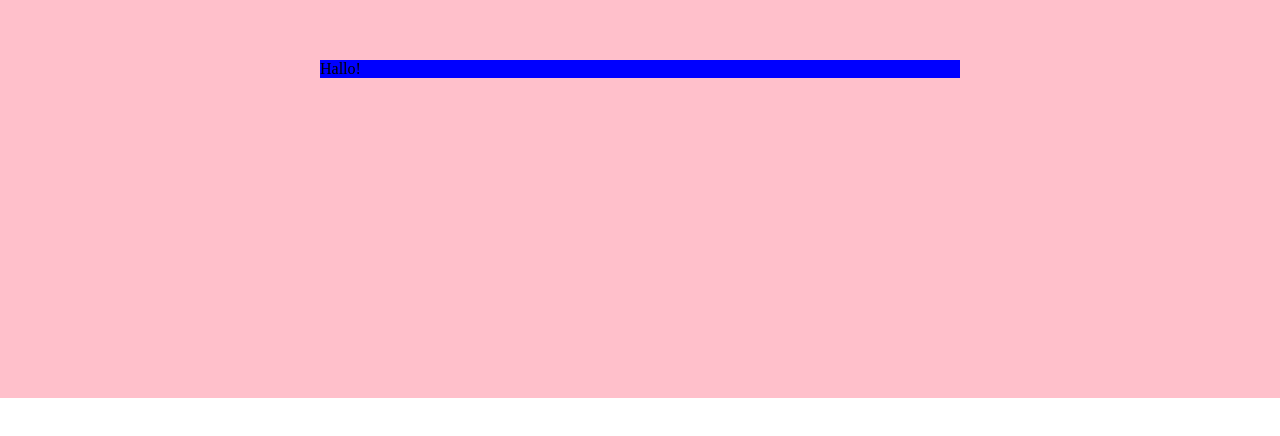
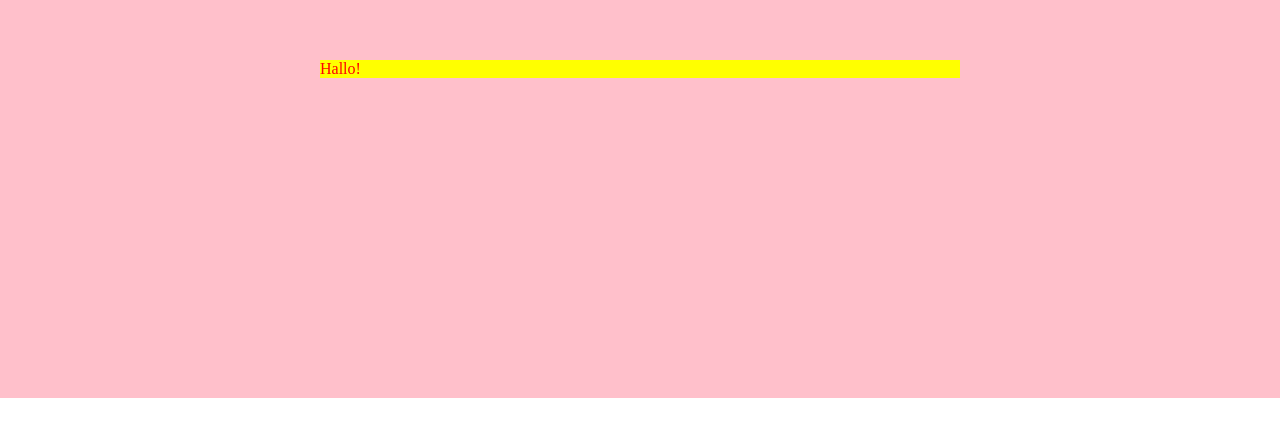
Before and after one commit to AndreasFaust/react-raster, a Next.js app: page / in a window 1280 px wide. Shown: the part 260-696 px from the top of the page. Built offline with nearby package versions, Linux system fonts and the light colour scheme.

Commit message:
Do Beta-Release

```diff
--- a/pages/index.tsx
+++ b/pages/index.tsx
@@ -3,111 +3,23 @@ import Link from "next/link";
 import Box from "../src";
 import { motion } from "framer-motion";
 
-// const items = [
-//   "Karl Marx",
-//   "Friedrich Engels",
-//   "Rosa Luxemburg",
-//   "Karl Liebknecht",
-//   "Clara Zetkin",
-//   "Ernst Toller",
-// ];
-
-// const containerVariants = {
-//   hidden: {
-//     transition: {
-//       staggerChildren: 0.1,
-//     },
-//   },
-//   show: {
-//     transition: {
-//       staggerChildren: 0.3,
-//     },
-//   },
-// };
-
-// const teaserVariants = {
-//   hidden: { opacity: 0 },
-//   show: { opacity: 1 },
-// };
-
-// export const ExampleTeaser = ({ item }) => (
-//   <Link href="/test2" passHref>
-//     <Box
-//       cols={4}
-//       css={`
-//         background: blue;
-//         height: 400px;
-//         color: white;
-//       `}
-//       component={<motion.a variants={teaserVariants} />}
-//     >
-//       <h2>{item}</h2>
-//     </Box>
-//   </Link>
-// );
-
-const ExampleGrid = ({ children }) => (
-  <Box
-    display="grid"
-    paddingTop="5vw"
-    paddingBottom="5vw"
-    // gridRowGap={"1rem"}
-    // gridColumnGap={"1rem"}
-    colspan={[12]}
-    control
-    width="100vw"
-    paddingLeft={"4rem"}
-    paddingRight={1}
-    // marginLeft={1}
-    // height="100vh"
-    background="red"
-    // component={
-    //   <motion.div
-    //     variants={containerVariants}
-    //     initial="hidden"
-    //     animate="show"
-    //     exit="hidden"
-    //   />
-    // }
-  >
-    {children}
-  </Box>
-);
-
 const ExamplePage = () => {
   return (
-    <>
-      {/* <ExampleGrid>
     <Box
-          cols={6}
-          marginLeft={1}
-          paddingLeft={1}
-          // marginTop={1}
-          background="yellow"
-        >
-          <Box background="pink" marginRight={1} paddingLeft={1}>
-            Hallo!
-          </Box>
-        </Box> */}
-      {/* {items.map((item) => (
-        <ExampleTeaser item={item} key={item} />
-      ))} */}
-      {/* </ExampleGrid> */}
-
-      <Box
+      as="section"
       colspan={12}
       control
       padding={[1, "2rem 3 4em", null, "3"]}
       background="pink"
+      styles="color: red;"
       minHeight={"100px"}
     >
-        <Box background="blue">Hallo!</Box>
+      <Box background="yellow">Hallo!</Box>
       {/* <Box>
           <Box height="500px" background="yellow">
           </Box>
         </Box> */}
     </Box>
-    </>
   );
 };
 
--- a/src/Box/StyledBox.tsx
+++ b/src/Box/StyledBox.tsx
@@ -75,6 +75,11 @@ interface Props {
   flexGrow: number[];
   flexShrink: number[];
 
+  transition: string[];
+  animation: string[];
+  transform: string[];
+  opacity: number[];
+
   media: any;
   tag?: string;
   controlIsVisible: boolean;
@@ -128,7 +133,7 @@ const StyledBoxStyles = styled(Container)<Props>`
         align-self: ${props.alignSelf[index]};
         justify-content: ${props.justifyContent[index]};
         justify-items: ${props.justifyItems[index]};
-        justify-Self: ${props.justifySelf[index]};
+        justify-self: ${props.justifySelf[index]};
 
         flex-direction: ${props.flexDirection[index]};
         flex-wrap: ${props.flexWrap[index]};
@@ -155,20 +160,25 @@ const StyledBoxStyles = styled(Container)<Props>`
         letter-spacing: ${props.letterSpacing[index]};
         text-decoration: ${props.textDecoration[index]};
 
-        ${props.styles[index]}
+        transition: ${props.transition[index]};
+        transform: ${props.transform[index]};
+        animation: ${props.animation[index]};
+        opacity: ${props.opacity[index]};
+
+        ${props.styles[index] ? props.styles[index] : ""}
       `;
     })}
 
   ${(props) =>
     props.media.map((media, index: number) => {
-      return media`
+      return (
+        props.display[index] === "grid" &&
+        media`
         grid-template-columns: repeat(${(props) => props.colspan[index]}, 1fr);
-        grid-column: auto / span ${props.colsTotal[index]};
 
         grid-auto-rows: ${(props) => props.gridAutoRows[index]};
         grid-template-rows: ${(props) => props.gridTemplateRows[index]};
         grid-template-columns: ${(props) => props.gridTemplateColumns[index]};
-        grid-column: ${(props) => props.gridColumn[index]};
         grid-auto-flow: ${(props) => props.autoFlow[index]};
 
         grid-column-gap: ${props.gridColumnGap[index]};
@@ -179,7 +189,15 @@ const StyledBoxStyles = styled(Container)<Props>`
             ? "grid-column-gap: 1px;"
             : ""
         }
-      `;
+      `
+      );
+    })}
+
+  ${(props) =>
+    props.media.map((media, index: number) => {
+      return media`
+        grid-column: auto / span ${props.colsTotal[index]};
+        grid-column: ${(props) => props.gridColumn[index]};      `;
     })}
 
 
--- a/src/Box/utils/useNormalize.ts
+++ b/src/Box/utils/useNormalize.ts
@@ -107,7 +107,7 @@ export default function useNormalize(props, context) {
     controlColor: mergedProps.controlColor,
 
     media: getMediaQueries(breakpoints),
-    styles: normalizeProps(breakpoints, mergedProps.css),
+    styles: normalizeProps(breakpoints, mergedProps.styles),
 
     width: normalizeProps(breakpoints, mergedProps.width),
     minWidth: normalizeProps(breakpoints, mergedProps.minWidth),
@@ -170,5 +170,10 @@ export default function useNormalize(props, context) {
     lineHeight: normalizeProps(breakpoints, mergedProps.lineHeight),
     letterSpacing: normalizeProps(breakpoints, mergedProps.letterSpacing),
     textDecoration: normalizeProps(breakpoints, mergedProps.textDecoration),
+
+    transform: normalizeProps(breakpoints, mergedProps.transform),
+    transition: normalizeProps(breakpoints, mergedProps.transition),
+    animation: normalizeProps(breakpoints, mergedProps.animation),
+    opacity: normalizeProps(breakpoints, mergedProps.opacity),
   };
 }
```
Also changed, not shown: package.json (+8 -8 lines), src/Box/props.ts (+7 -2 lines), src/Box/utils/useUndefinedProps.ts (+6 -1 lines), next-env.d.ts, 5 other files (tests, documents, lock files or other folders). Lines whose indentation alone changed are shown as unchanged.
